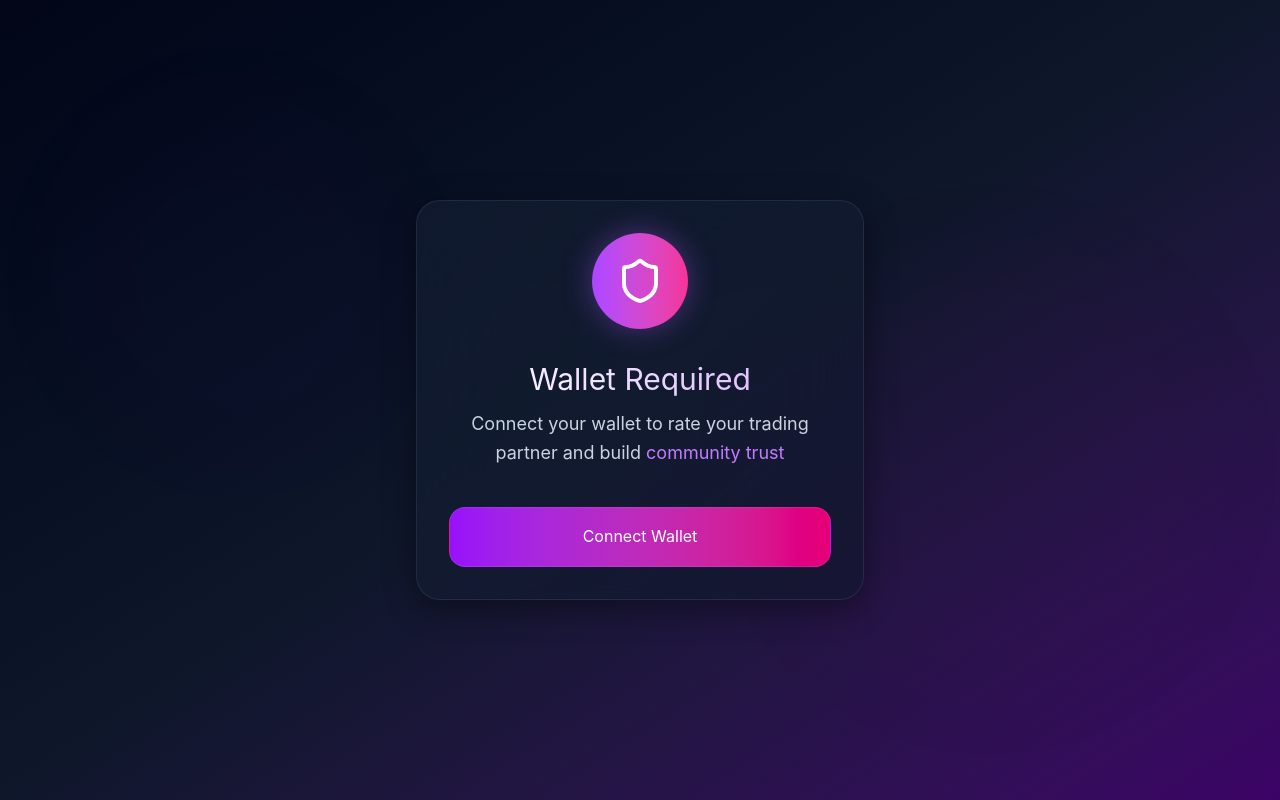
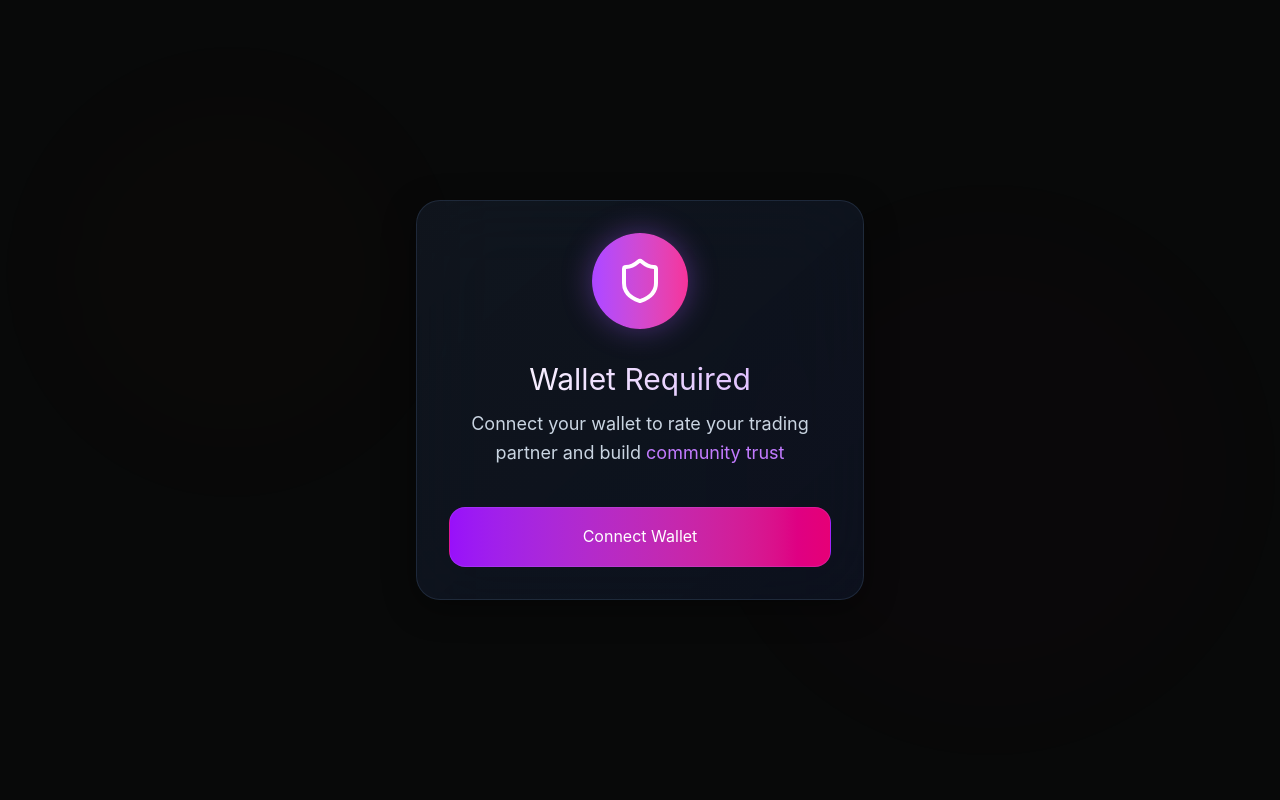
Before and after one commit to Richkid2/Trustpeer-, a React (Vite) app in the folder frontend/: page /rate-trader in a window 1280 px wide. Built offline with nearby package versions, Linux system fonts and the light colour scheme; a web font is replaced by a local one.

Commit message:
feat: Update RateTrader page design system
- Replace mixed colors with brand orange/white scheme
- Update background and visual elements
- Change star rating colors to match brand palette
- Remove gradient backgrounds from main sections

```diff
--- a/frontend/src/Pages/RateTrader.tsx
+++ b/frontend/src/Pages/RateTrader.tsx
@@ -142,8 +142,8 @@ const RateTrader = () => {
       case 1: return 'text-red-400'
       case 2: return 'text-orange-400'
       case 3: return 'text-yellow-400'
-      case 4: return 'text-blue-400'
-      case 5: return 'text-green-400'
+      case 4: return 'text-white'
+      case 5: return 'text-[#ee5f0a]'
       default: return 'text-slate-400'
     }
   }
@@ -155,10 +155,10 @@ const RateTrader = () => {
   // Wallet connection screen
   if (!isWalletConnected) {
     return (
-      <div className="min-h-screen bg-gradient-to-br from-slate-950 via-slate-900 to-purple-950 relative overflow-hidden">
+      <div className="min-h-screen bg-[#080909] relative overflow-hidden">
         {/* Animated background */}
         <div className="absolute inset-0 opacity-20">
-          <div className="absolute top-20 left-10 w-96 h-96 bg-purple-500/10 rounded-full blur-3xl animate-pulse"></div>
+          <div className="absolute top-20 left-10 w-96 h-96 bg-[#ee5f0a]/10 rounded-full blur-3xl animate-pulse"></div>
           <div className="absolute bottom-20 right-10 w-[500px] h-[500px] bg-pink-500/10 rounded-full blur-3xl animate-pulse delay-1000"></div>
         </div>
 
```
